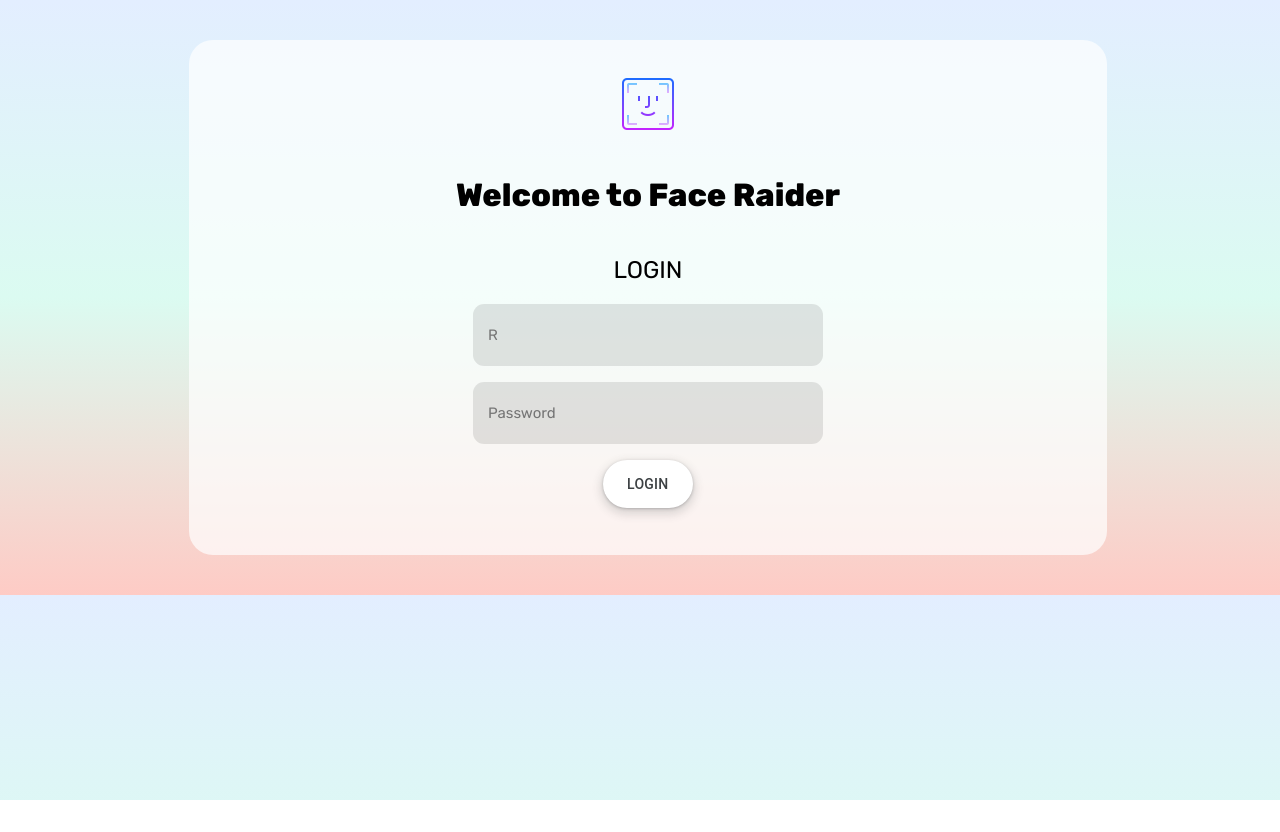
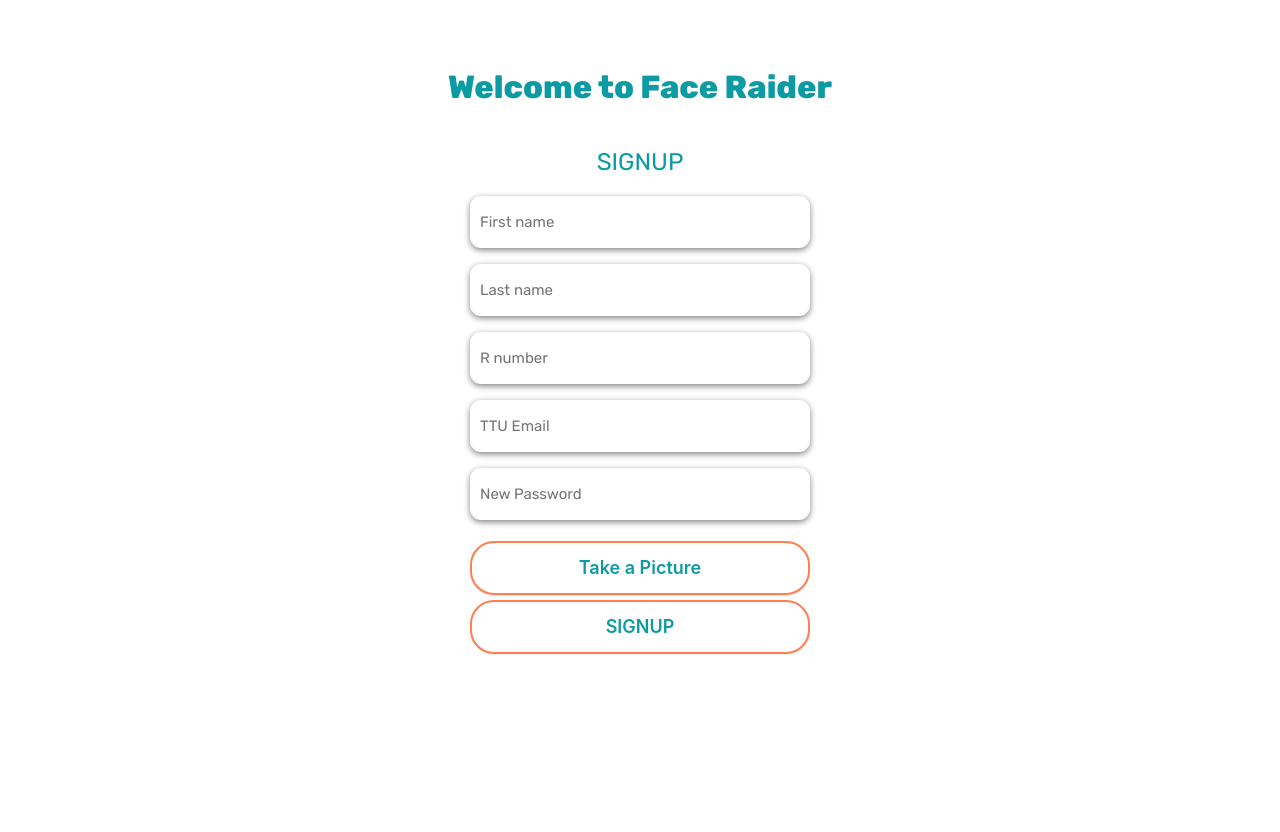
Before and after one commit to smmr-dn/face-raider, a React (Vite) app in the folder frontend/: page /login in a window 1280 px wide. Before the commit the page ends 800 px from the top, so only its background shows below. Built offline with nearby package versions, Linux system fonts and the light colour scheme; a web font is replaced by a local one.

Commit message:
Login and signup UI

```diff
--- a/frontend/src/App.css
+++ b/frontend/src/App.css
@@ -1,13 +1,11 @@
 #root {
-  max-width: 1280px;
-  margin: 0 auto;
   padding: 2rem;
+  height: 100%;
+  width: 100%;
   text-align: center;
-  width: 100%;
-  height: 100%;
 }
 
-.login{
+.login-signup{
   display: flex;
   justify-content: center;
   align-items: center;
--- a/frontend/src/App.jsx
+++ b/frontend/src/App.jsx
@@ -2,14 +2,15 @@ import { useState } from 'react'
 import reactLogo from './assets/react.svg'
 import './App.css'
 import Login from './components/login/Login'
+import Signup from './components/signup/Signup'
 
 function App() {
   const [count, setCount] = useState(0)
 
   return (
     <div className="App">
-      <div className='login'>
-        <Login/>
+      <div className='login-signup'>
+        <Signup/>
       </div>
     </div>
   )
--- a/frontend/src/components/login/Login.css
+++ b/frontend/src/components/login/Login.css
@@ -1,6 +1,7 @@
 .container {
     display: flex;
     flex-wrap: wrap;
+    flex-direction: row;
     justify-content: center;
     align-items: center;
     padding: 15px;
@@ -8,33 +9,36 @@
 }
 
 h1, h2 {
-    color: black;
+    color: #0d9ba3;
 }
 
 h2 {
     font-weight: 400;
 }
 
-.loginBox {
-    height: 70%;
+.formBox {
+    height: 100%;
     background-color: rgba(255, 255, 255, 0.7);
     border-radius: 1.5rem;
     padding: 2rem;
     border: 1px rgb(0, 0, 123);
     overflow: hidden;
     position: relative;
+    width: 65%;
 }
 
 input {
     height: 2rem;
     width: 20rem;
     border-radius: 11px;
-    padding: 15px;
+    padding: 10px;
     font-family: 'Rubik';
     font-size: 15px;
     border: grey;
     transition: 0.3s;
-    background-color: rgba(0, 0, 0, 0.1);
+    background-color: transparent;
+    box-shadow: 0px 2px 6px grey;
+    color: #0d9ba3;
 }
 
 .form-group {
@@ -46,71 +50,42 @@ input {
 }
 
 /* CSS */
-.button-17 {
-  align-items: center;
-  appearance: none;
+.button-81 {
   background-color: #fff;
-  border-radius: 24px;
-  border-style: none;
-  box-shadow: rgba(0, 0, 0, .2) 0 3px 5px -1px,rgba(0, 0, 0, .14) 0 6px 10px 0,rgba(0, 0, 0, .12) 0 1px 18px 0;
+  border: 2px solid coral;
+  border-radius: 1.5rem;
   box-sizing: border-box;
-  color: #3c4043;
+  color: #0d9ba3;
   cursor: pointer;
-  display: inline-flex;
-  fill: currentcolor;
-  font-family: "Google Sans",Roboto,Arial,sans-serif;
-  font-size: 14px;
-  font-weight: 500;
-  height: 48px;
-  justify-content: center;
-  letter-spacing: .25px;
-  line-height: normal;
-  width: 20px;
-  overflow: visible;
-  padding: 2px 24px;
-  position: relative;
+  font-family: "Basier circle",-apple-system,system-ui,"Segoe UI",Roboto,"Helvetica Neue",Arial,"Noto Sans",sans-serif,"Apple Color Emoji","Segoe UI Emoji","Segoe UI Symbol","Noto Color Emoji";
+  font-size: 1.1rem;
+  font-weight: 600;
+  line-height: 1;
+  padding: 1rem 1.6rem;
   text-align: center;
-  text-transform: none;
-  transition: box-shadow 280ms cubic-bezier(.4, 0, .2, 1),opacity 15ms linear 30ms,transform 270ms cubic-bezier(0, 0, .2, 1) 0ms;
+  text-decoration: none #0d172a solid;
+  text-decoration-thickness: auto;
+  transition: all .1s cubic-bezier(.4, 0, .2, 1);
+  box-shadow: 0px 1px 2px rgba(166, 175, 195, 0.25);
   user-select: none;
   -webkit-user-select: none;
   touch-action: manipulation;
-  width: auto;
-  will-change: transform,opacity;
-  z-index: 0;
 }
 
-.button-17:hover {
-  background: #F6F9FE;
-  color: #174ea6;
+.button-81:hover {
+  background-color: coral;
+  color: #fff;
 }
 
-.button-17:active {
-  box-shadow: 0 4px 4px 0 rgb(60 64 67 / 30%), 0 8px 12px 6px rgb(60 64 67 / 15%);
-  outline: none;
+@media (min-width: 768px) {
+  .button-81 {
+    font-size: 1.125rem;
+    padding: 1rem 2rem;
+  }
 }
 
-.button-17:focus {
-  outline: none;
-  border: 2px solid #4285f4;
+button {
+    margin: 5px;
+    display: block;
+    width: 340px;
 }
-
-.button-17:not(:disabled) {
-  box-shadow: rgba(60, 64, 67, .3) 0 1px 3px 0, rgba(60, 64, 67, .15) 0 4px 8px 3px;
-}
-
-.button-17:not(:disabled):hover {
-  box-shadow: rgba(60, 64, 67, .3) 0 2px 3px 0, rgba(60, 64, 67, .15) 0 6px 10px 4px;
-}
-
-.button-17:not(:disabled):focus {
-  box-shadow: rgba(60, 64, 67, .3) 0 1px 3px 0, rgba(60, 64, 67, .15) 0 4px 8px 3px;
-}
-
-.button-17:not(:disabled):active {
-  box-shadow: rgba(60, 64, 67, .3) 0 4px 4px 0, rgba(60, 64, 67, .15) 0 8px 12px 6px;
-}
-
-.button-17:disabled {
-  box-shadow: rgba(60, 64, 67, .3) 0 1px 3px 0, rgba(60, 64, 67, .15) 0 4px 8px 3px;
-}
--- a/frontend/src/components/login/Login.jsx
+++ b/frontend/src/components/login/Login.jsx
@@ -3,7 +3,7 @@ import './Login.css';
 
 const Login = () => {
     return (
-        <div className="loginBox">
+        <div className="formBox">
             <img src="./assets/face-icon.png"/>
             <div className="container">
                 <h1>Welcome to Face Raider</h1>
@@ -21,7 +21,7 @@ const Login = () => {
                     </form>
                 </div>
                 <div className="button">
-                    <button className="button-17" type="submit">LOGIN</button>
+                    <button className="button-81" type="submit">LOGIN</button>
                 </div>
             </div>
 
--- /dev/null
+++ b/frontend/src/components/signup/Signup.jsx
@@ -0,0 +1,68 @@
+import React from "react";
+import '../login/Login.css';
+import Webcam from 'react-webcam';
+
+const Signup = () => {
+    const [showWebcam, setShowWebcam] = React.useState(false);
+    const webcamRef = React.useRef(null);
+
+    function handleToggleWebcam() {
+        setShowWebcam(!showWebcam);
+    }
+
+    const capture = React.useCallback(
+        () => {
+          const imageSrc = webcamRef.current.getScreenshot();
+          console.log(imageSrc);
+        },
+        [webcamRef]
+    );
+
+    return (
+        <div className="formBox">
+            <div className="container">
+                <h1>Welcome to Face Raider</h1>
+
+                <div className="form-group">
+                    <h2>SIGNUP</h2>
+                    <form className="form">
+                        <div className="form-inputs">
+                            <input className="text-input" type="text" placeholder="First name"></input>
+                        </div>
+                        <div className="form-inputs">
+                            <input className="text-input" type="text" placeholder="Last name"></input>
+                        </div>
+                        <div className="form-inputs">
+                            <input className="text-input" type="text" placeholder="R number"></input>
+                        </div>
+                        <div className="form-inputs">
+                            <input className="text-input" type="text" placeholder="TTU Email"></input>
+                        </div>
+                        <div className="form-inputs">
+                            <input className="text-input" type="password" placeholder="New Password"></input>
+                        </div>
+                    </form>
+                </div>
+                <div className="webcam">
+                    <button className="button-81" onClick={handleToggleWebcam}>
+                    {showWebcam ? 'Hide Camera' : 'Take a Picture'}</button>
+                    {showWebcam &&
+                        <Webcam
+                            audio={false}
+                            height={720}
+                            ref={webcamRef}
+                            screenshotFormat="image/jpeg"
+                            width={700}
+                        />
+                    }
+                    {showWebcam && <button className="button-81" onClick={capture}>Capture photo</button>}
+                    <button className="button-81" type="button" >SIGNUP</button>
+                </div>
+            </div>
+
+        </div>
+    )
+
+}
+
+export default Signup
--- a/frontend/src/index.css
+++ b/frontend/src/index.css
@@ -2,12 +2,12 @@
 
 :root{
   font-family: 'Rubik', sans-serif;
-  background-image: linear-gradient(#e3eeff, #dbfbf1, #fecbc5);
+  height: 100%
 }
 
 body {
+  margin: 0;
   height: 100%;
-  width: 100%;
   display: flex;
   place-items: center;
 }
```
Also changed, not shown: frontend/src/assets/bg.jpg (added).
